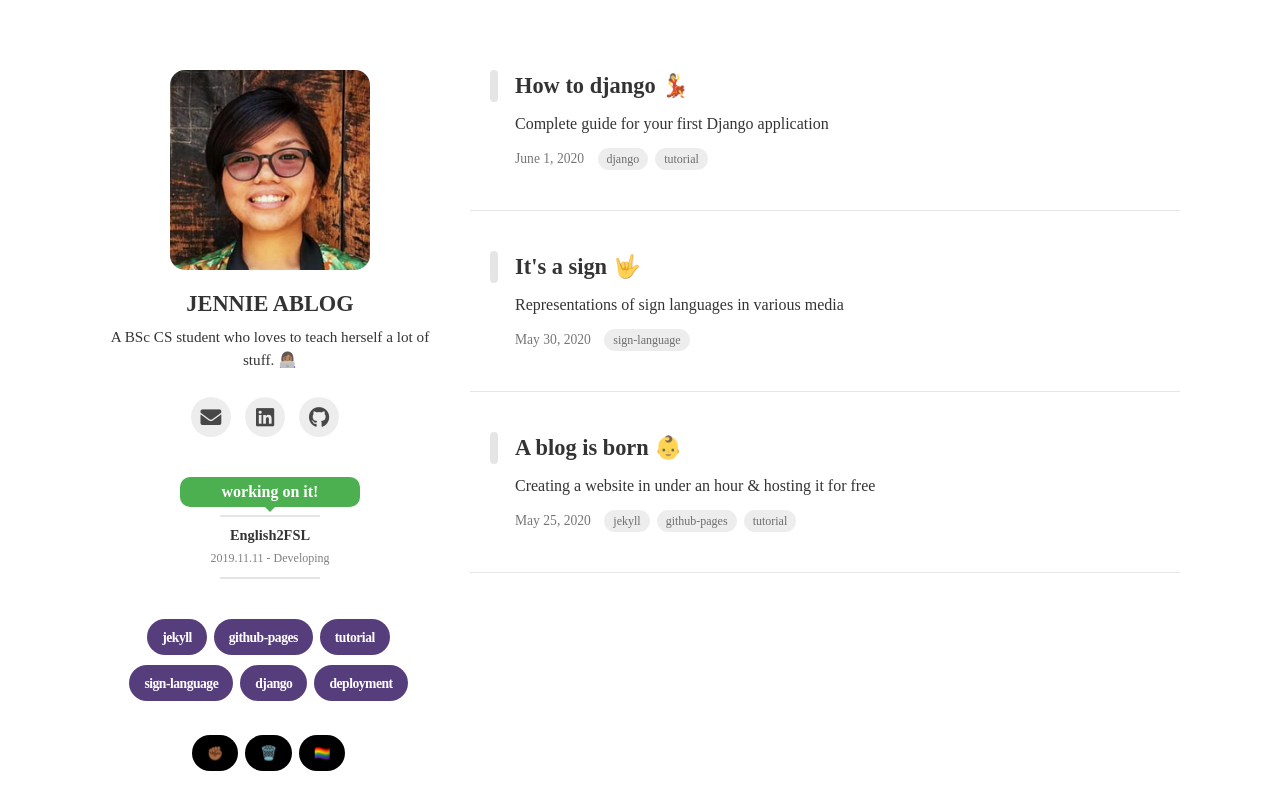
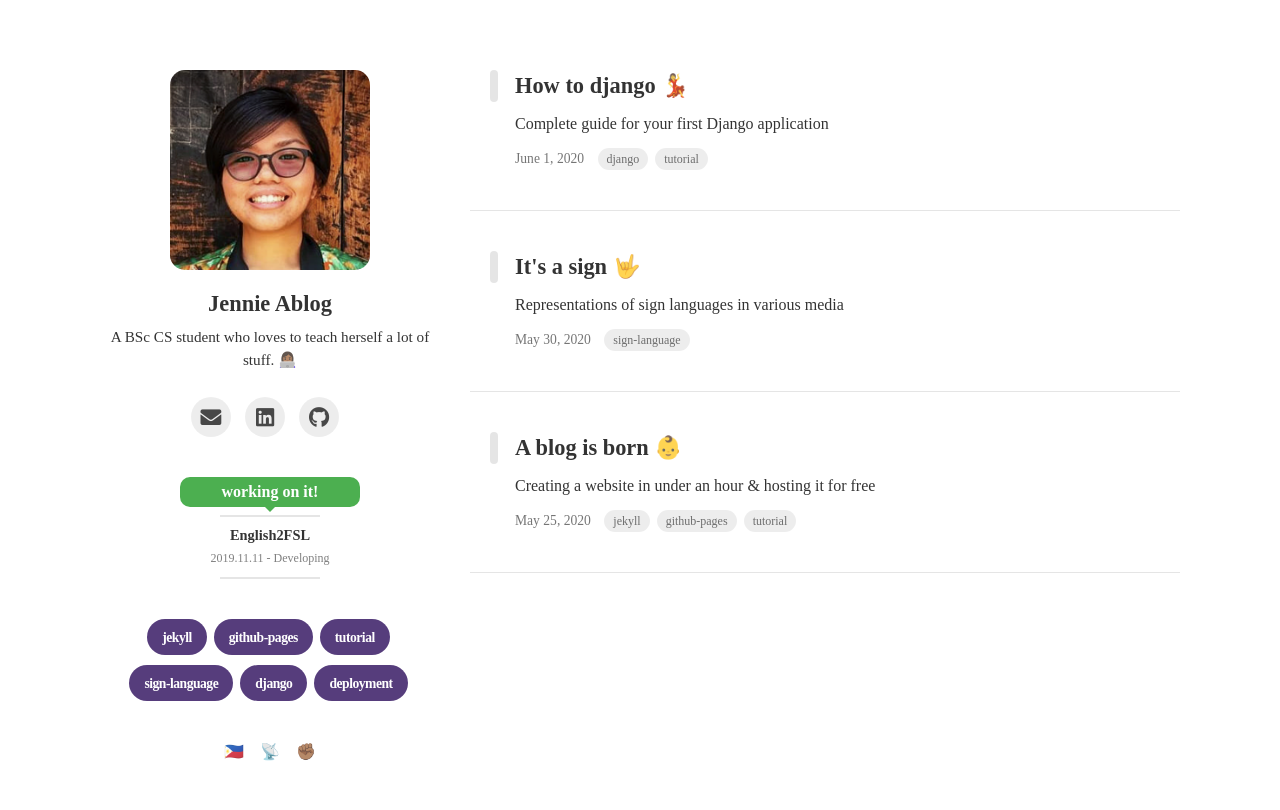
Before and after one commit to jennieablog/jennieablog.github.io, a Jekyll site: the page built from index.html, in a window 1280 px wide. Shown: the top 810 px of the page. Built offline with Jekyll 4.4.1, drawn with Linux system fonts in a browser that asks for light colours; nearby versions of some CDN libraries; some web fonts are replaced; the list of posts is cut into pages by our own code.

Commit message:
changed position of footer icons

```diff
--- a/_includes/aside.html
+++ b/_includes/aside.html
@@ -11,11 +11,11 @@
     </span>
     </a>
   </div>
-  <a class="title" href="#">
-    <h3>JENNIE ABLOG</h3>
+  <a class="title" href="{{ site.baseurl }}/portfolio">
+    <h3>{{ profile.username }}</h3>
   </a>
-  <!-- <p class="username"><a href="#">{{ profile.username }}</a></p> -->
   <p class="description">{{ profile.description }}</p>
+
   <!-- Social icons from Font Awesome -->
   <ul id="icons">
     {% include icons.html %}
@@ -51,7 +51,9 @@
   </a>
   {% endfor %}
   <br><br>
-  <a href="https://twitter.com/hashtag/BlackLivesMatter"><span class="tag" style="background: black;">✊🏾</span></a>
-  <a href="https://twitter.com/hashtag/JunkTerrorBill"><span class="tag" style="background: black;">🗑️</span></a>
-  <a href="https://twitter.com/hashtag/PrideMonth2020"><span class="tag" style="background: black;">🏳️‍🌈</span></a>
+    <p>
+      <a href="https://www.change.org/p/china-pay-up-move-out-for-p200-billion-worth-of-damage-to-west-philippine-sea" target="#">🇵🇭&nbsp;&nbsp;&nbsp;</a>
+      <a href="https://www.change.org/p/junk-the-anti-terrorism-bill-and-uphold-human-rights" target="#">📡&nbsp;&nbsp;&nbsp;</a>
+      <a href="https://www.change.org/t/black-lives-matter-en-us" target="#">✊🏾</a>
+    </p>
 </div>
--- a/_includes/footer.html
+++ b/_includes/footer.html
@@ -1,5 +1,10 @@
 <footer>
   <div class="footer">
+  	<p>
+      <a href="https://www.change.org/p/china-pay-up-move-out-for-p200-billion-worth-of-damage-to-west-philippine-sea" target="#">🇵🇭&nbsp;&nbsp;&nbsp;</a>
+      <a href="https://www.change.org/p/junk-the-anti-terrorism-bill-and-uphold-human-rights" target="#">📡&nbsp;&nbsp;&nbsp;</a>
+      <a href="https://www.change.org/t/black-lives-matter-en-us" target="#">✊🏾</a>
+    </p>
     Copyright © 2020 <a href="https://github.com/jennieablog">Jennie Ablog</a>. Powered by <a href="https://github.com/naye0ng/Grape-Theme">Grape Theme</a>.
   </div>
 </footer>
--- a/_includes/header.html
+++ b/_includes/header.html
@@ -36,9 +36,6 @@
         <li class="btn-nav">Portfolio</li>
       </a>
       {% endcase %}
-        <a href="https://twitter.com/hashtag/BlackLivesMatter"><span class="tag" style="background: black;">✊🏾</span></a>
-  <a href="https://twitter.com/hashtag/JunkTerrorBill"><span class="tag" style="background: black;">🗑️</span></a>
-  <a href="https://twitter.com/hashtag/PrideMonth2020"><span class="tag" style="background: black;">🏳️‍🌈</span></a>
     </ul>
   </nav>
 </header>
--- a/_sass/includes/_footer.scss
+++ b/_sass/includes/_footer.scss
@@ -3,7 +3,7 @@ footer{
     .footer {
         text-align: center;
         font-size: 0.75rem;
-        padding-top: 30px!important;
+        padding-top: 15px!important;
         padding-bottom: 30px!important;
         border-top: 1px solid #e7e9ee;
         a {
```
